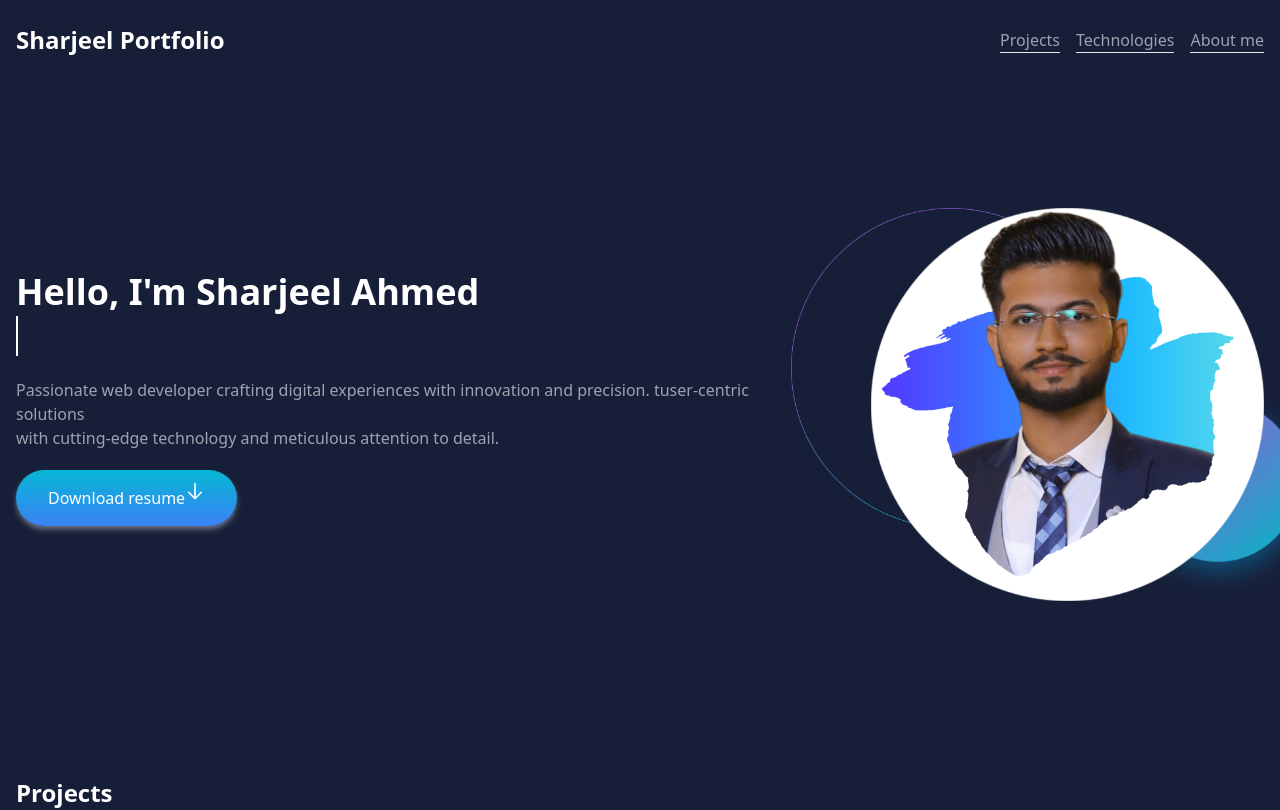
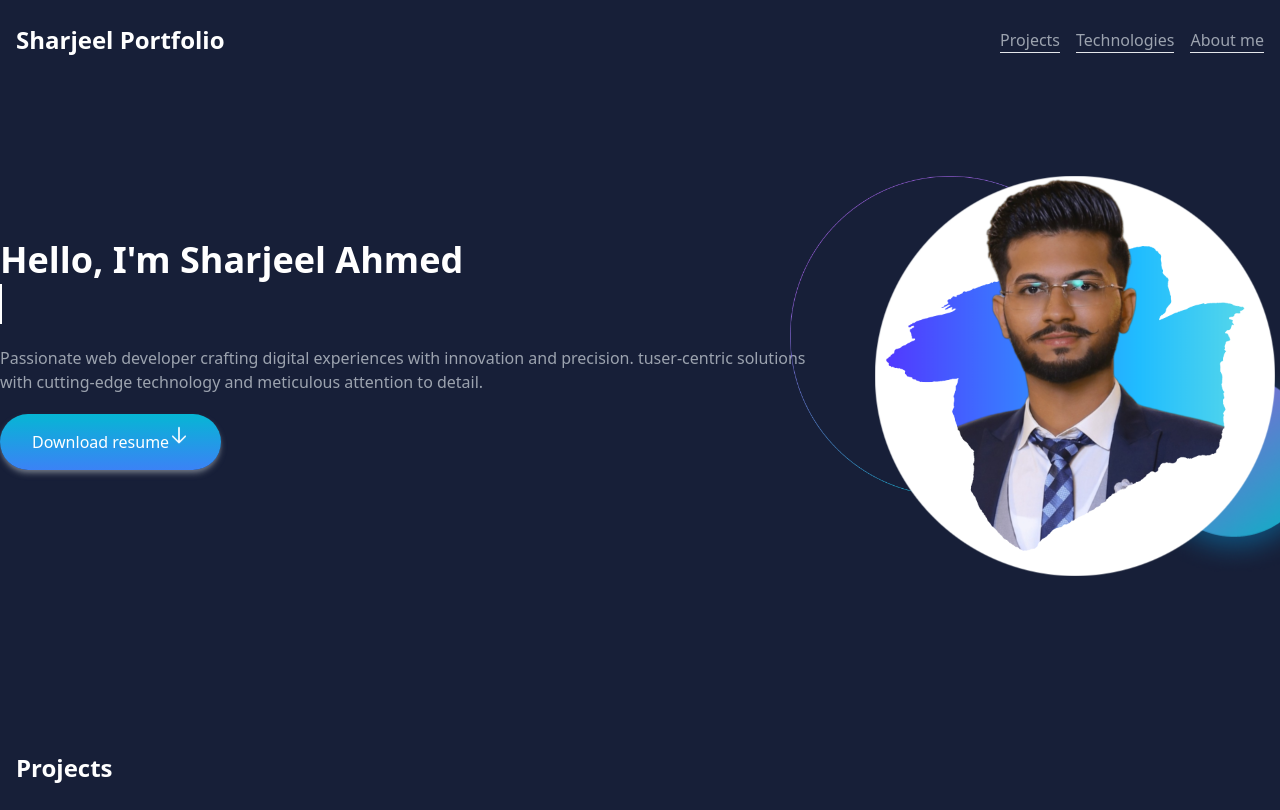
Before and after one commit to TauseefHaider/Tauseef_Portfolio, a React (Vite) app: page / in a window 1280 px wide. Shown: the top 810 px of the page. Built offline with nearby package versions, Linux system fonts and the light colour scheme.

Commit message:
main div flex order changing

```diff
--- a/src/App.css
+++ b/src/App.css
@@ -24,7 +24,7 @@ body {
         width: 0%;
     }
     to {
-        width: 100%;
+        width: 90%;
     }
 }
 
--- a/src/App.jsx
+++ b/src/App.jsx
@@ -80,8 +80,12 @@ function App() {
       <main className="relative mt-28">
         {/* Intro/Banner section */}
         <section>
-          <div className="container m-auto px-4 pt-12 pb-12 sm:pt-20 flex flex-col sm:flex-row gap-16 text-center sm:text-left">
-            <div data-aos-delay="150" data-aos="fade-right">
+          <div className="container m-auto md:pt-12 pb-12 sm:pt-20 flex flex-col sm:flex-row gap-16 text-center sm:text-left">
+            <div
+              className="order-2 md:order-1"
+              data-aos-delay="150"
+              data-aos="fade-right "
+            >
               <h2 className="font-bold text-4xl">Hello, I'm Sharjeel Ahmed</h2>
               <div>
                 <h2 className="font-bold text-2xl md:text-4xl mt-1 gradiant-text">
@@ -125,7 +129,7 @@ function App() {
             <div
               data-aos-delay="150"
               data-aos="fade-left"
-              className="relative mb-4 md:bottom-16 "
+              className="relative md:mb-4 md:bottom-16 flex-1 order-1 md:order-2"
             >
               <div className="after:bg-[url('./assets/large-long.png')] after:bg-contain after:block after:bg-no-repeat md:after:w-[420px] after:w-[200px]  after:h-[320px] after:absolute after:top-0 md:after:-left-20 sm:after:-left-40 before:bg-[url('./assets/small.png')] before:bg-contain before:block before:bg-no-repeat before:w-[220px] before:h-[220px] before:absolute before:bottom-0 before:-right-10  md:before:-right-16">
                 <img
```
